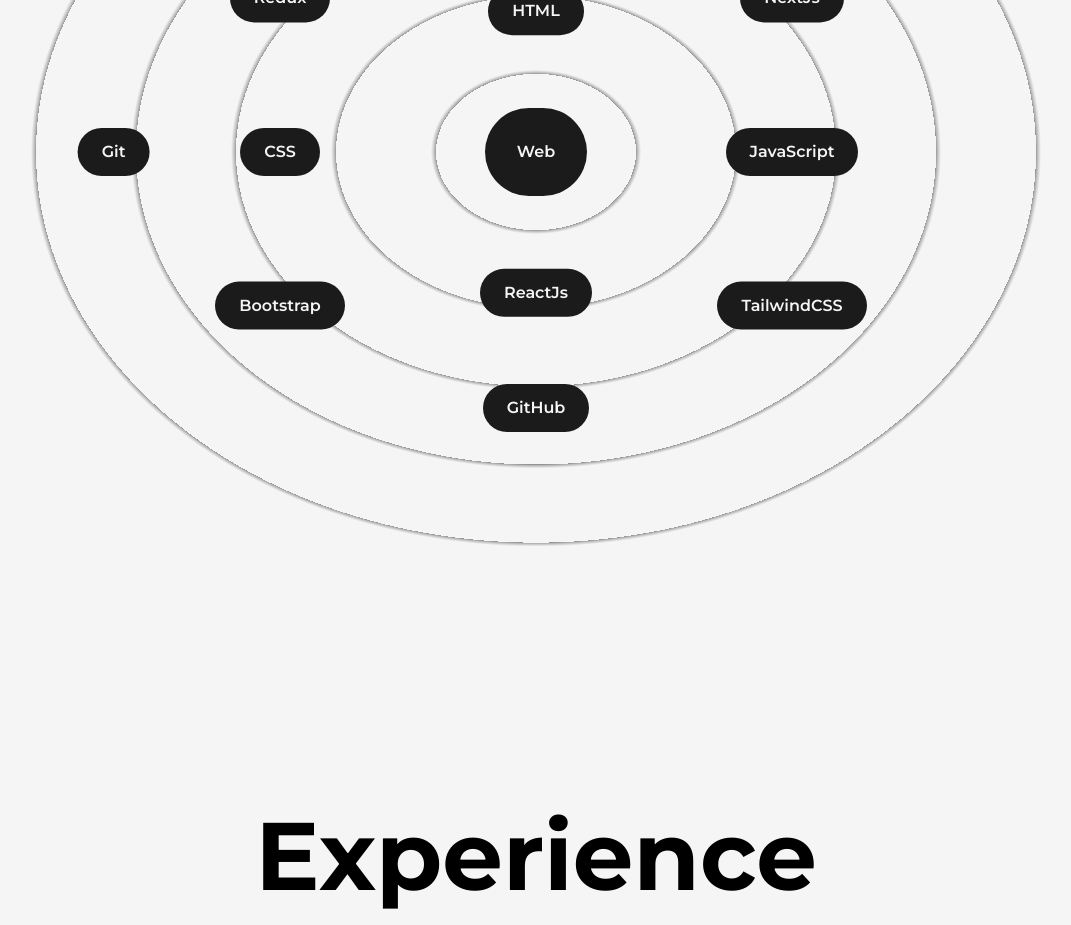
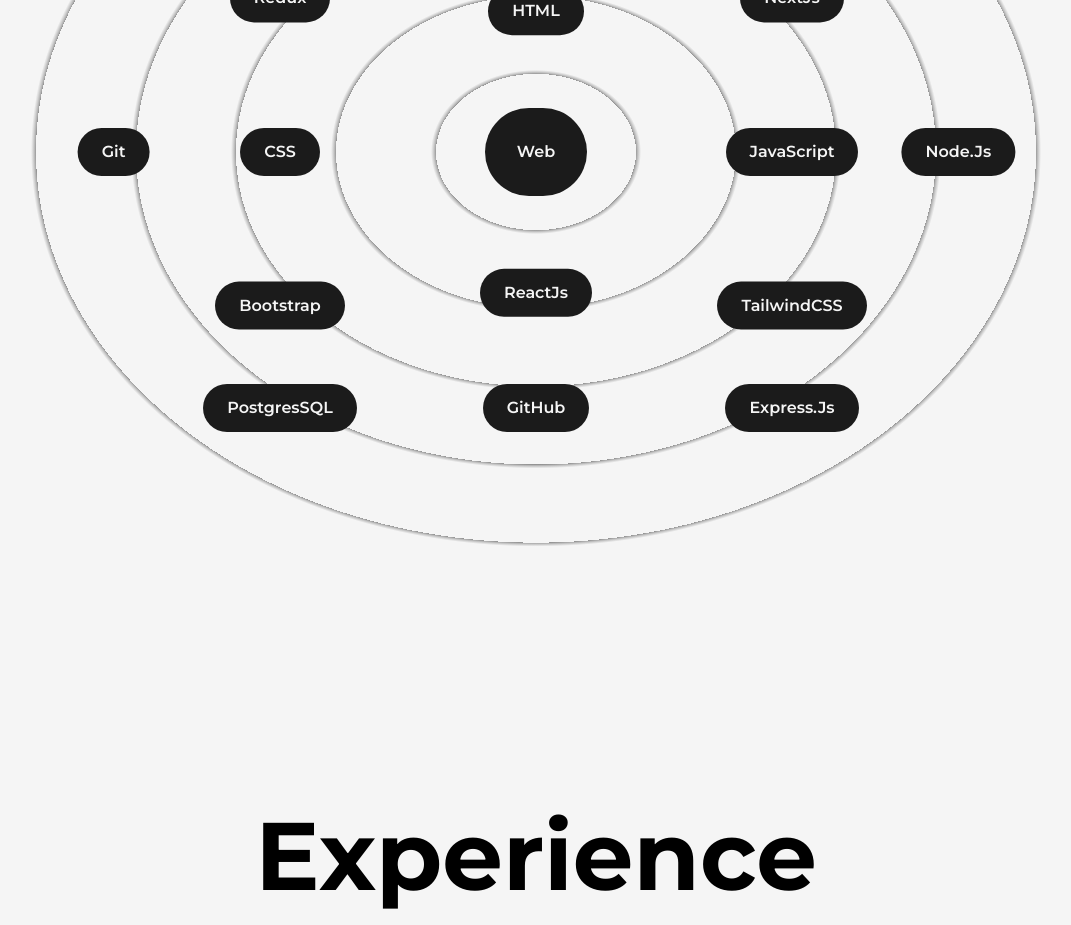
Before and after one commit to Suraj-Ambekar/portfolio-website, a Next.js app: page /about in a window 1280 px wide. Shown: the part 1540-2465 px from the top of the page, without its empty margins (104-1175 px from the left). Built offline with nearby package versions, Linux system fonts and the light colour scheme.

Commit message:
new learned skills are added

```diff
--- a/src/components/Skills.js
+++ b/src/components/Skills.js
@@ -45,6 +45,9 @@ const Skills = () => {
         <Skill name="SCSS" x="0vw" y="-20vw" />
         <Skill name="Git" x="-33vw" y="0vw" />
         <Skill name="GitHub" x="0vw" y="20vw" />
+        <Skill name="Node.Js" x="33vw" y="0vw" />
+        <Skill name="Express.Js" x="20vw" y="20vw" />
+        <Skill name="PostgresSQL" x="-20vw" y="20vw" />
       </div>
 
     </>
```
